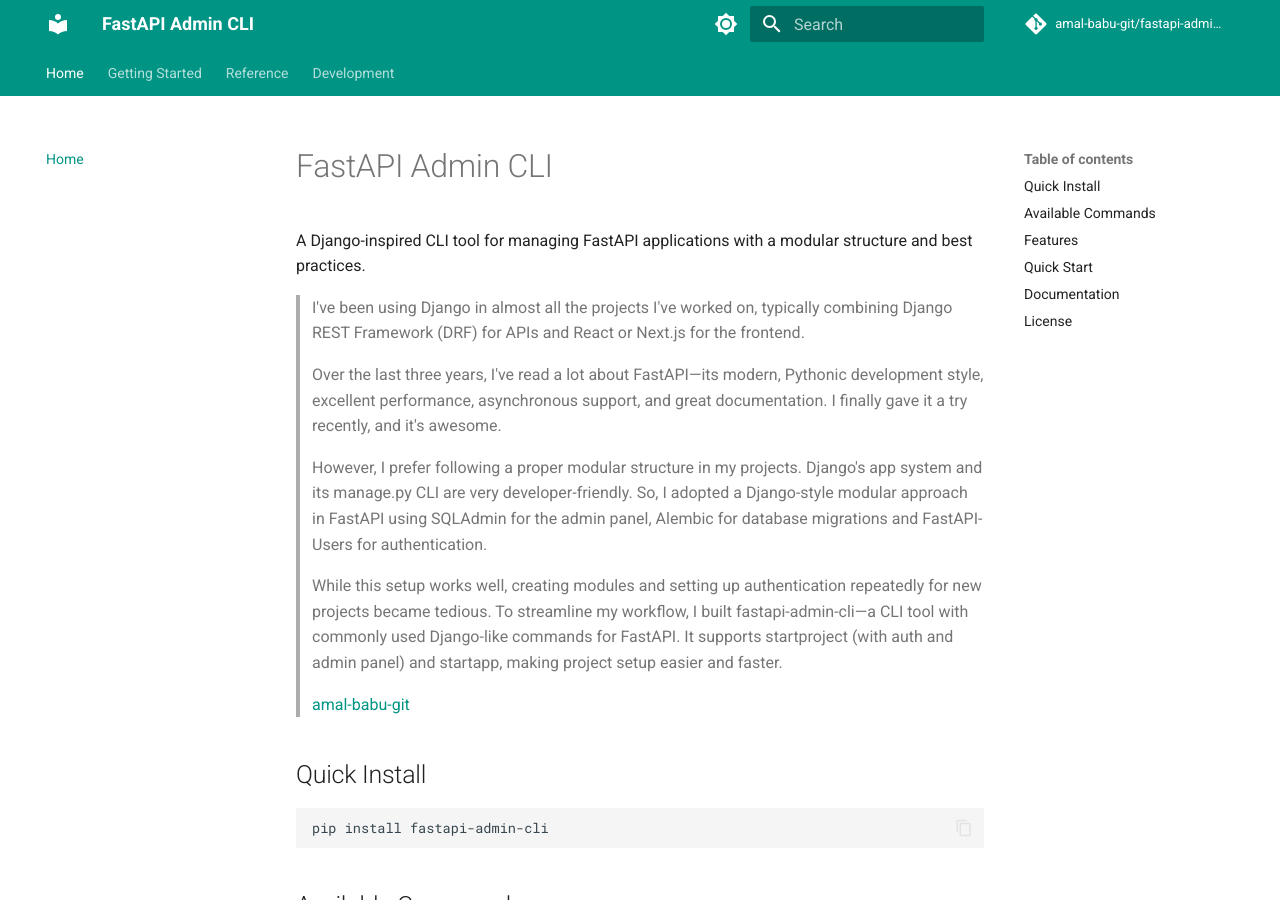
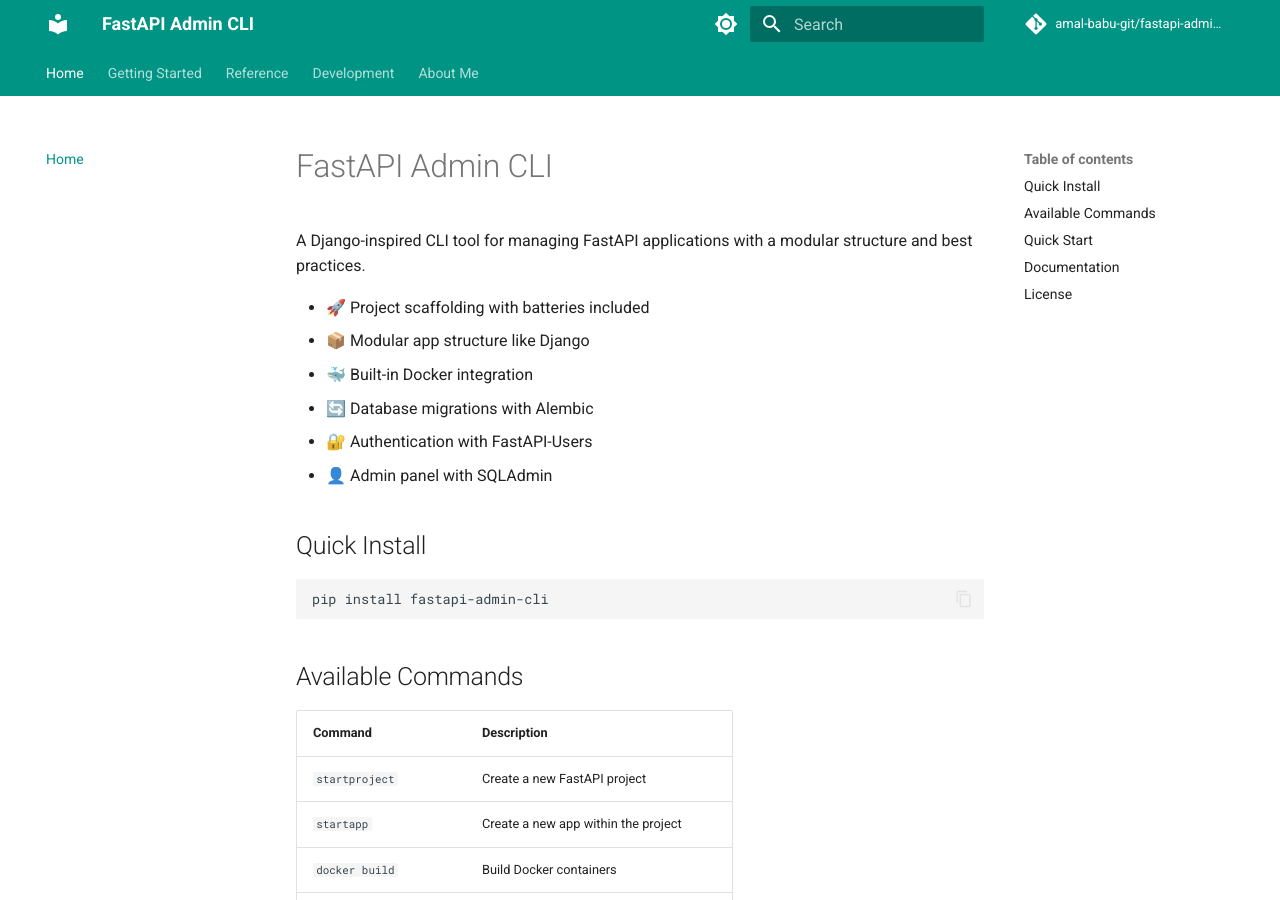
Before and after one commit to amal-babu-git/fastapi-admin-cli-docs, an MkDocs documentation site: the page built from docs/index.md, in a window 1280 px wide and 900 px high. Built offline with MkDocs 1.6.1 and Material for MkDocs 9.7.7, drawn with Linux system fonts in a browser that asks for light colours; comment, search, counter and statistics services are not loaded; some of the changed text lies outside the part shown.

Commit message:
about me

```diff
--- a/docs/index.md
+++ b/docs/index.md
@@ -2,15 +2,12 @@
 
 A Django-inspired CLI tool for managing FastAPI applications with a modular structure and best practices.
 
-> I've been using Django in almost all the projects I've worked on, typically combining Django REST Framework (DRF) for APIs and React or Next.js for the frontend.
->
-> Over the last three years, I've read a lot about FastAPI—its modern, Pythonic development style, excellent performance, asynchronous support, and great documentation. I finally gave it a try recently, and it's awesome.
->
-> However, I prefer following a proper modular structure in my projects. Django's app system and its manage.py CLI are very developer-friendly. So, I adopted a Django-style modular approach in FastAPI using SQLAdmin for the admin panel, Alembic for database migrations and FastAPI-Users for authentication.
->
-> While this setup works well, creating modules and setting up authentication repeatedly for new projects became tedious. To streamline my workflow, I built fastapi-admin-cli—a CLI tool with commonly used Django-like commands for FastAPI. It supports startproject (with auth and admin panel) and startapp, making project setup easier and faster.
->
->  [amal-babu-git](https://github.com/amal-babu-git)
+- 🚀 Project scaffolding with batteries included
+- 📦 Modular app structure like Django
+- 🐳 Built-in Docker integration
+- 🔄 Database migrations with Alembic
+- 🔐 Authentication with FastAPI-Users
+- 👤 Admin panel with SQLAdmin
 
 ## Quick Install
 
@@ -33,15 +30,6 @@ pip install fastapi-admin-cli
 | `db shell` | Open API container shell |
 | `createsuperuser` | Create admin user |
 | `shell` | Launch container shell |
-
-## Features
-
-- 🚀 Project scaffolding with batteries included
-- 📦 Modular app structure like Django
-- 🐳 Built-in Docker integration
-- 🔄 Database migrations with Alembic
-- 🔐 Authentication with FastAPI-Users
-- 👤 Admin panel with SQLAdmin
 
 ## Quick Start
 
--- a/mkdocs.yml
+++ b/mkdocs.yml
@@ -47,7 +47,7 @@ nav:
     - Installation: getting-started/installation.md
     - Quick Start: getting-started/quickstart.md
   - Reference:
-    - CLI Commands: reference/cli-commands.md
+    # - CLI Commands: reference/cli-commands.md
     - Start Project: reference/startproject.md
     - Start App: reference/startapp.md
     - Docker: reference/docker.md
@@ -55,3 +55,5 @@ nav:
     - Create SuperUser and Admin Config: reference/createsuperuser.md
   - Development:
     - Contributing: development/contributing.md
+  - About Me:
+    - About Me: about-me/about-me.md
```
Also changed, not shown: other parts of docs/index.md (+1 -1 lines), docs/about-me/about-me.md (added, +13 -0 lines).
